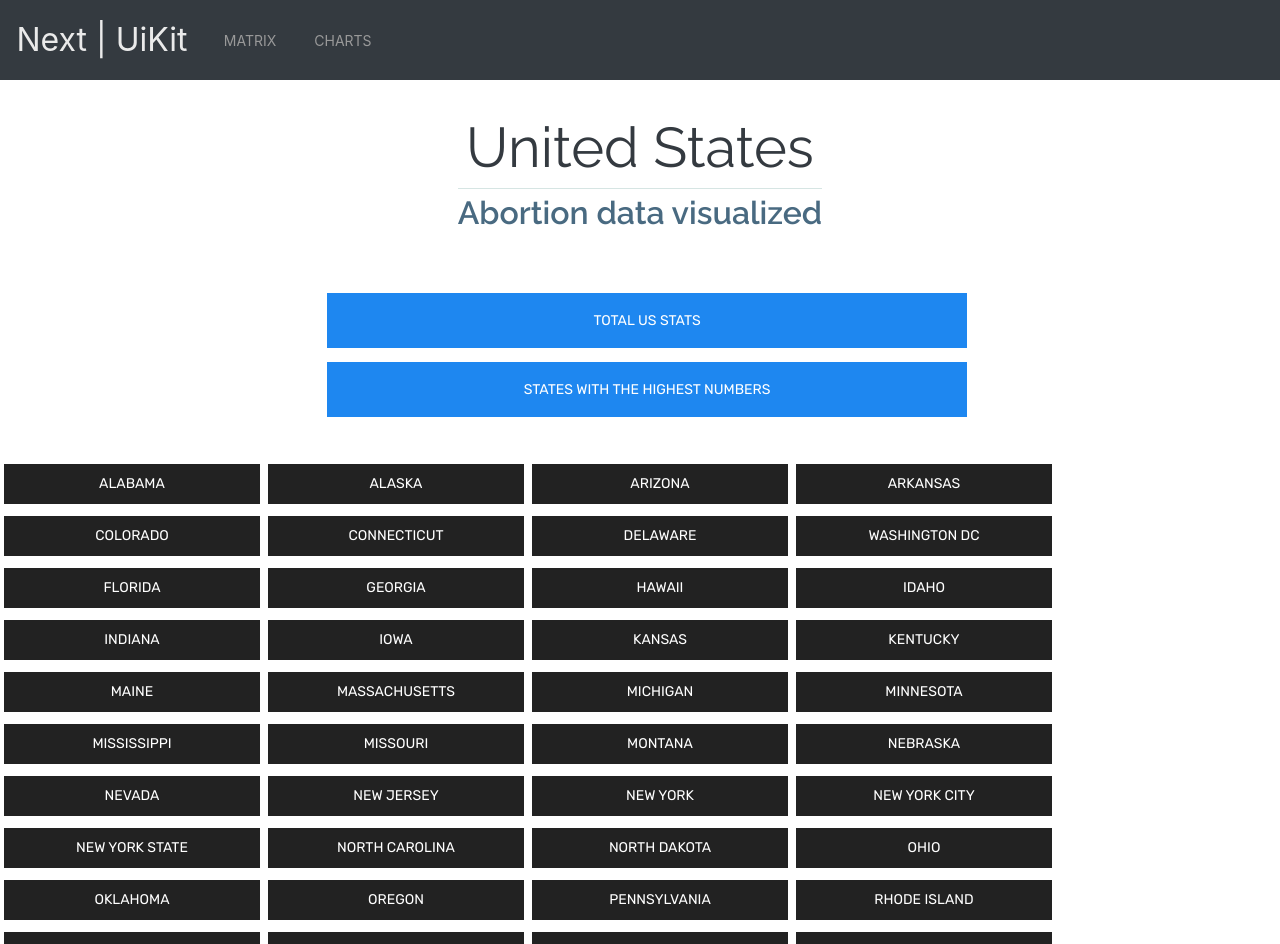
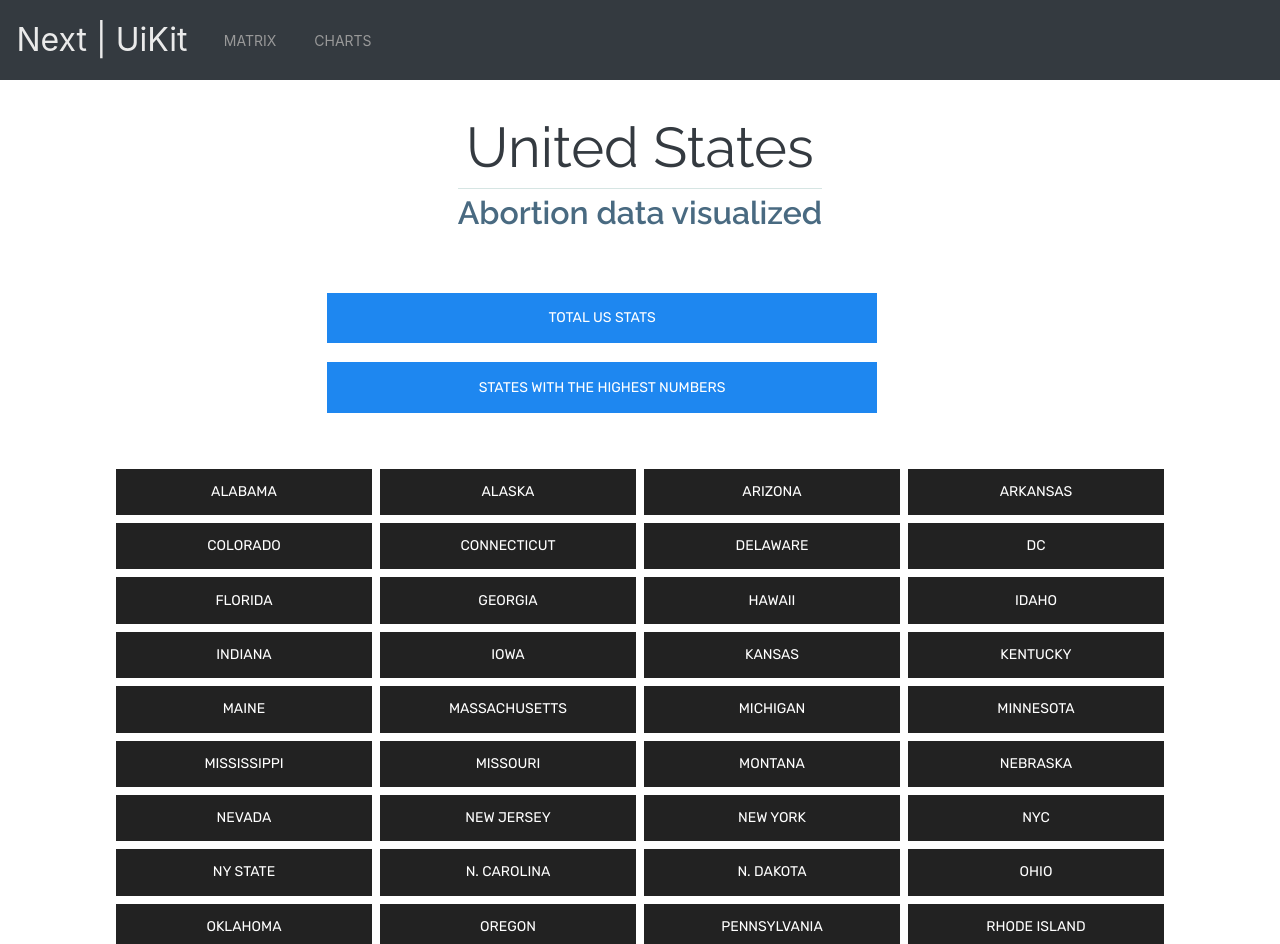
Before and after one commit to Brlaney/mtrx, a Next.js app: page /charts in a window 1280 px wide. Shown: the top 944 px of the page. Built offline with nearby package versions, Linux system fonts and the light colour scheme.

Commit message:
Pushing changes before finishing assignment

```diff
--- a/src/lib/data/locations/index.ts
+++ b/src/lib/data/locations/index.ts
@@ -8,7 +8,7 @@ export const locations: Location[] = [
   { id: 5, name: 'Colorado' },
   { id: 6, name: 'Connecticut' },
   { id: 7, name: 'Delaware' },
-  { id: 8, name: 'Washington DC' },
+  { id: 8, name: 'DC' },
   { id: 9, name: 'Florida' },
   { id: 10, name: 'Georgia' },
   { id: 11, name: 'Hawaii' },
@@ -28,17 +28,17 @@ export const locations: Location[] = [
   { id: 25, name: 'Nevada' },
   { id: 26, name: 'New Jersey' },
   { id: 27, name: 'New York' },
-  { id: 28, name: 'New York City' },
-  { id: 29, name: 'New York State' },
-  { id: 30, name: 'North Carolina' },
-  { id: 31, name: 'North Dakota' },
+  { id: 28, name: 'NYC' },
+  { id: 29, name: 'NY State' },
+  { id: 30, name: 'N. Carolina' },
+  { id: 31, name: 'N. Dakota' },
   { id: 32, name: 'Ohio' },
   { id: 33, name: 'Oklahoma' },
   { id: 34, name: 'Oregon' },
   { id: 35, name: 'Pennsylvania' },
   { id: 36, name: 'Rhode Island' },
-  { id: 37, name: 'South Carolina' },
-  { id: 38, name: 'South Dakota' },
+  { id: 37, name: 'S. Carolina' },
+  { id: 38, name: 'S. Dakota' },
   { id: 39, name: 'Tennessee' },
   { id: 40, name: 'Texas' },
   { id: 41, name: 'Utah' },
--- a/src/pages/charts/index.tsx
+++ b/src/pages/charts/index.tsx
@@ -45,9 +45,6 @@ export default function Charts() {
             </Link>
           </div>
 
-          {/* Divider */}
-          <div className='uk-heading-divider' />
-
           <div className={styles.listContainer}>
             {locations.map((location) => (
               <Link key={location.name}
@@ -56,7 +53,7 @@ export default function Charts() {
               >
                 <button
                   id={styles.dynamicButton}
-                  className='uk-button uk-button-secondary uk-width-1-1@xs uk-width-1-5'
+                  className='uk-button uk-button-secondary uk-width-1-5@s'
                   >
                   {location.name}
                 </button>
--- a/src/pages/charts/local-stats/[id].tsx
+++ b/src/pages/charts/local-stats/[id].tsx
@@ -7,9 +7,10 @@ import styles from '@/styles/pages/Locations.module.scss'
 
 export const getStaticProps = async ({ params }) => {
   const location = locations.filter(p => p.id.toString() === params.id)
+  const index = params.id - 1
   return {
     props: {
-      location: locations[0],
+      location: locations[index],
     },
   }
 }
--- a/src/scss/pages/Charts.module.scss
+++ b/src/scss/pages/Charts.module.scss
@@ -39,9 +39,13 @@
       width: 50%;
       justify-content: center;
       align-items: center;
+      margin-bottom: 0.3rem;
       #button {
         text-align: center;
         margin: 0.44rem;
+        padding: 0.64rem 0.44rem 0.64rem 0.44rem;
+        line-height: 2;
+        max-width: 550px;
       }
 
     }
@@ -49,12 +53,14 @@
       display: flex;
       flex-direction: row;
       flex-wrap: wrap;
-      flex: 1;
-      margin-top: 1.5rem;
+      flex-grow: 1;
+      margin-top: 2.5rem;
       width: 100vw;
       align-items: center;
+      justify-content: center;
       #dynamicButton {
-        margin: 0.5rem 0.25rem 0.25rem 0.25rem;
+        margin: 0.25rem;
+        padding: 0.2rem;
       }
     }
     .chartContainer {
```
